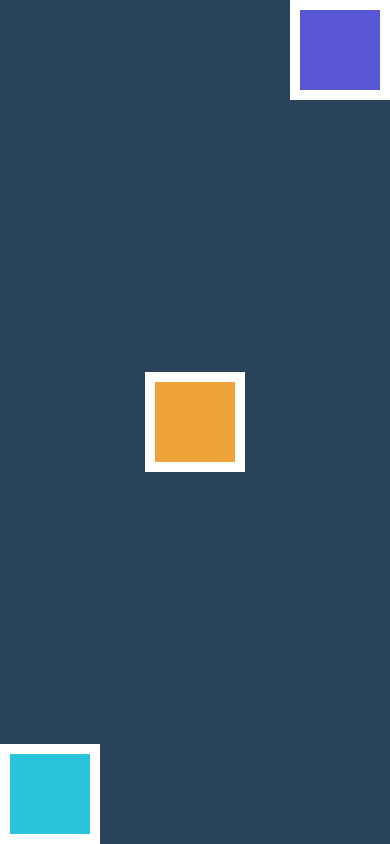
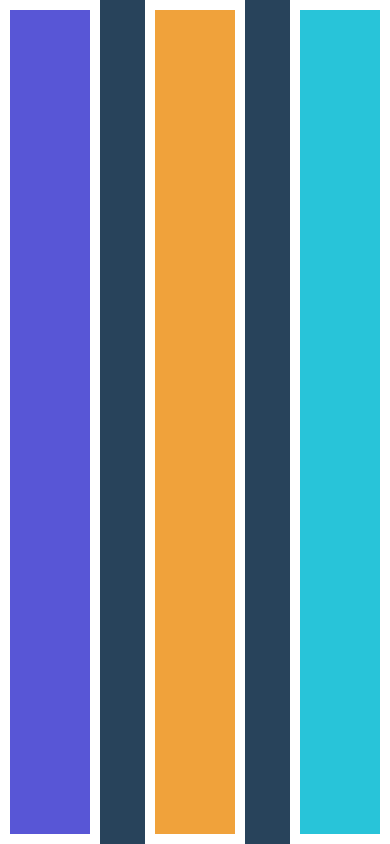
Before and after one commit to javiergranados/counter-app, a React Native app: screen / in a window 390 px wide. Built offline with nearby package versions, Linux system fonts and the light colour scheme.

Commit message:
Resolve task 05

```diff
--- a/App.tsx
+++ b/App.tsx
@@ -5,7 +5,7 @@ import { SafeAreaView } from 'react-native';
 // import DimensionsScreen from './src/screens/DimensionsScreen';
 // import PositionsScreen from './src/screens/PositionsScreen';
 // import FlexScreen from './src/screens/FlexScreen';
-import TaskScreen from './src/screens/TaskScreens/04';
+import TaskScreen from './src/screens/TaskScreens/05';
 
 const App = () => {
   // return <CounterScreen />;
--- a/src/screens/TaskScreens/05.tsx
+++ b/src/screens/TaskScreens/05.tsx
@@ -15,24 +15,23 @@ const styles = StyleSheet.create({
   container: {
     flex: 1,
     backgroundColor: '#28435b',
+    flexDirection: 'row',
+    justifyContent: 'space-between',
   },
   boxPurple: {
     width: 100,
-    height: 100,
     borderWidth: 10,
     borderColor: 'white',
     backgroundColor: '#5856d6',
   },
   boxOrange: {
     width: 100,
-    height: 100,
     borderWidth: 10,
     borderColor: 'white',
     backgroundColor: '#f0a23b',
   },
   boxBlue: {
     width: 100,
-    height: 100,
     borderWidth: 10,
     borderColor: 'white',
     backgroundColor: '#28c4d9',
```
